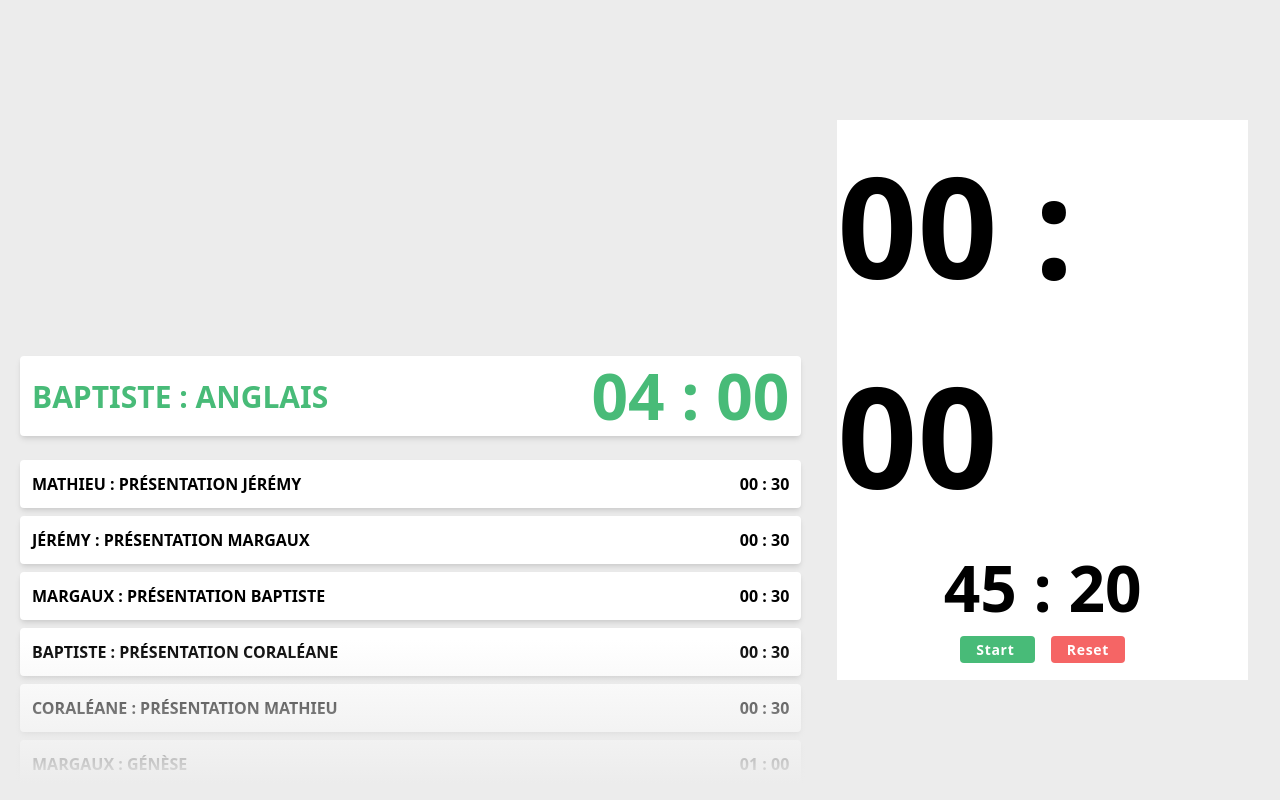
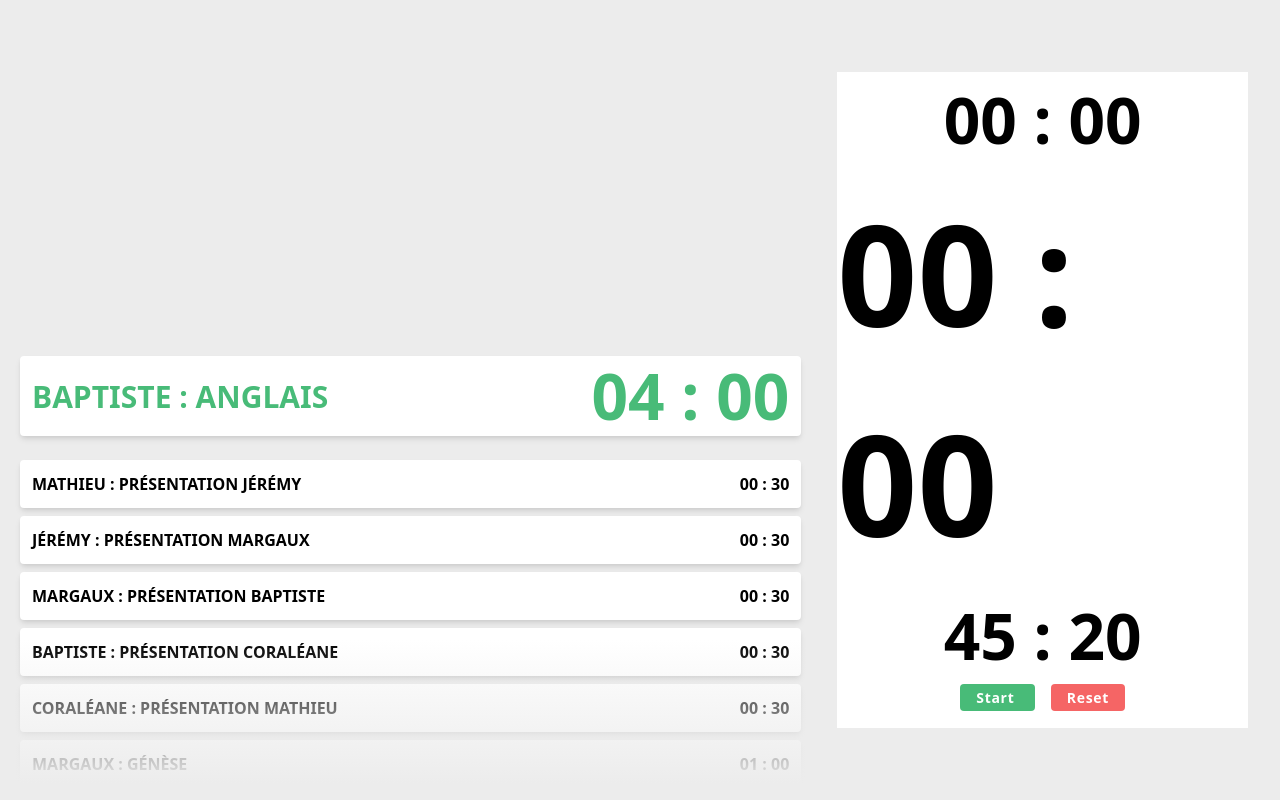
Before and after one commit to mathieucollet/ouelcspeechcounter, a Vue app: page / in a window 1280 px wide. Built offline with nearby package versions, Linux system fonts and the light colour scheme; some icons are missing.

Commit message:
global timer

```diff
--- a/src/components/HelloWorld.vue
+++ b/src/components/HelloWorld.vue
@@ -34,12 +34,13 @@
             </div>
         </div>
         <div class="w-1/3 ml-4 mr-8 flex flex-col justify-center items-center bg-white">
+            <h1 class="text-6xl font-black" id="globalTime" v-html="globalTime"></h1>
             <h1 class="text-6xl font-black" id="time" v-html="time"></h1>
             <h1 class="text-6xl font-black" id="reverseTime" v-html="reverseTime"></h1>
             <div class="pb-4">
                 <span class="tracking-wider text-white px-4 py-1 text-sm rounded leading-loose mx-2 font-semibold cursor-pointer"
                       :class="state === 'play' ? 'bg-orange-500 hover:bg-orange-600' : 'bg-green-500 hover:bg-green-600'"
-                      title="" v-on:click="state === 'pause' ? start() : pause()">
+                      title="" v-on:click="state === 'pause' || state === 'stop' ? start() : pause()">
                      <i class="fas" :class="state === 'play' ? 'fa-pause' : 'fa-play'" aria-hidden="true"></i> {{state === 'play' ? 'Pause' : 'Start'}}
                 </span>
                 <span class="tracking-wider text-white bg-red-500 hover:bg-red-600 px-4 py-1 text-sm rounded leading-loose mx-2 font-semibold cursor-pointer"
@@ -152,8 +153,9 @@
           {id: 30, past: false, current: false, name: 'Coraléane : V2 => Blog', start: 2670, end: 2700, txt: ''},
           {id: 31, past: false, current: false, name: 'Margaux : Remerciements', start: 2700, end: 2720, txt: ''},
         ],
-        state: 'pause',
+        state: 'stop',
         totalSeconds: 0,
+        globalSeconds: 0,
         duration: 2720,
       };
     },
@@ -163,6 +165,9 @@
     computed: {
       time: function () {
         return this.displayMinutes() + ' : ' + this.displaySeconds();
+      },
+      globalTime: function () {
+        return this.displayMinutes(this.globalSeconds) + ' : ' + this.displaySeconds(this.globalSeconds);
       },
       reverseTime: function () {
         return this.reverseMinutes() + ' : ' + this.reverseSeconds();
@@ -222,6 +227,9 @@
         if (this.state === 'play') {
           this.totalSeconds += 1;
         }
+        if (this.state !== 'stop') {
+          this.globalSeconds += 1;
+        }
       },
       remainingTime: function (start, end) {
         let response = '';
```
